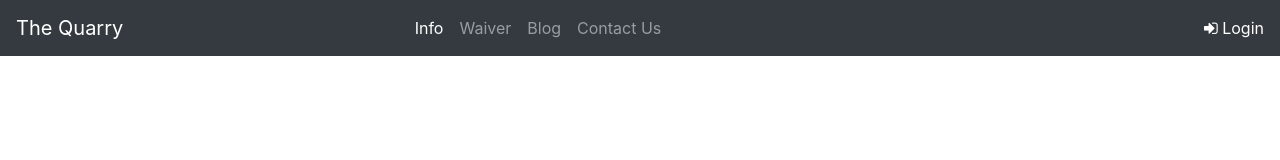
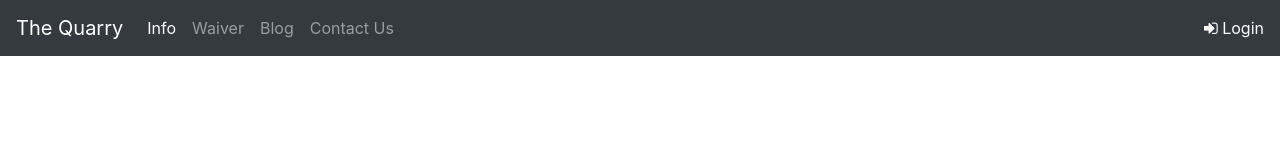
Before and after one commit to StevenLally/Rock-Gym-Website, a website: page index.html in a window 1280 px wide. Drawn offline with nearby package versions, Linux system fonts and the light colour scheme; files that its build step writes are made by us from their sources.

Commit message:
package-lock-json update

```diff
--- a/index.html
+++ b/index.html
@@ -24,7 +24,7 @@
     </button>
 
     <div class="collapse navbar-collapse" id="navItems">
-      <ul class="navbar-nav mx-auto">
+      <ul class="navbar-nav">
         <li class="nav-item active"><a class="nav-link" href="#">Info</a></li>
         <li class="nav-item"><a class="nav-link" href="aboutus.html">Waiver</a></li>
         <li class="nav-item"><a class="nav-link" href="#">Blog</a></li>
```
Also changed, not shown: 1 other file.
